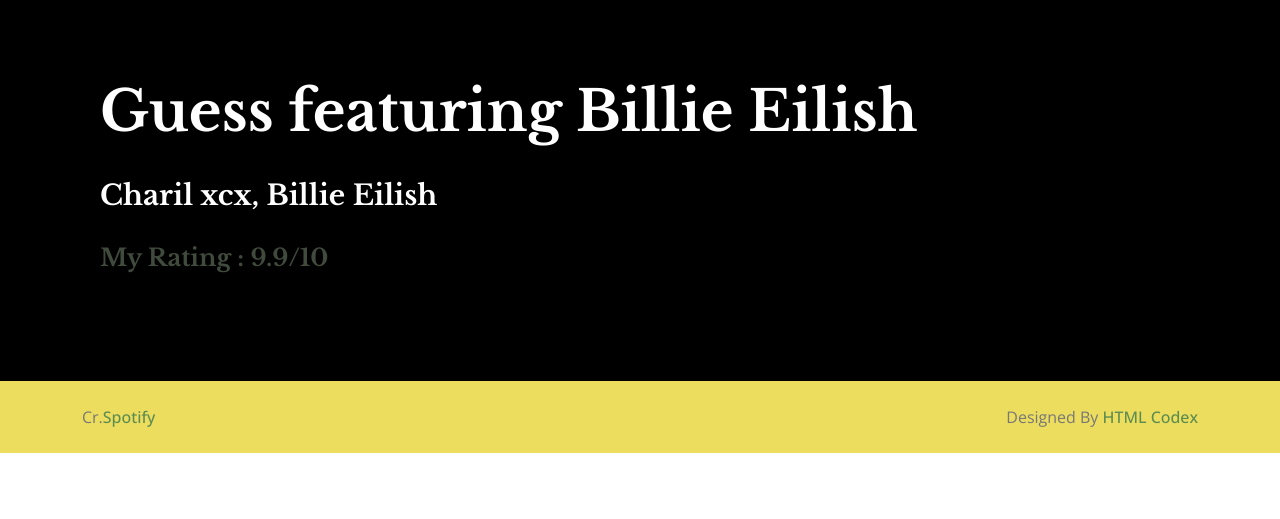
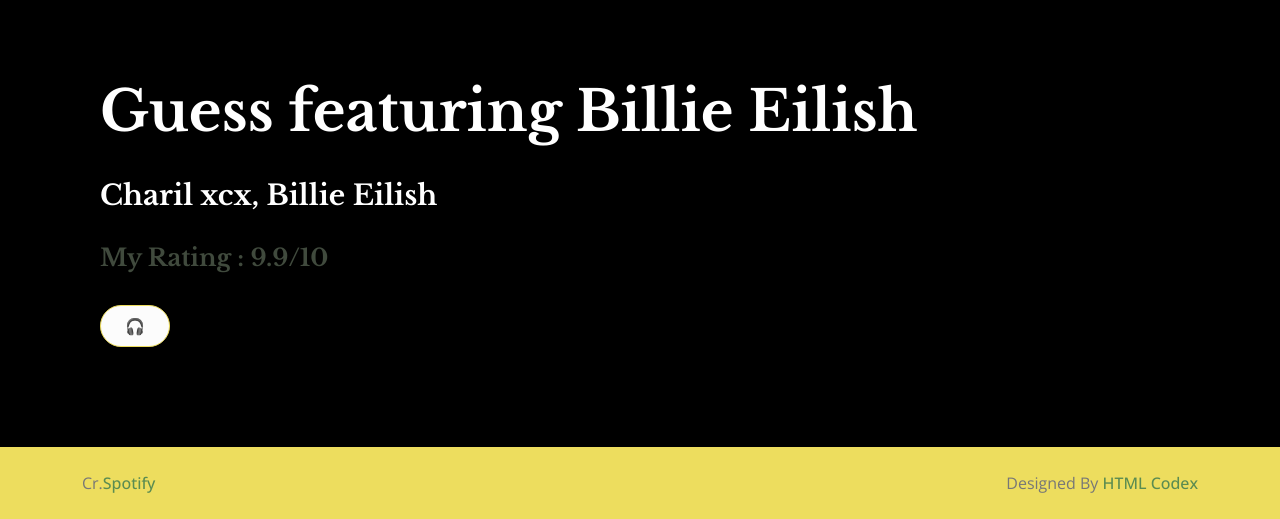
Before and after one commit to SEONMEEN/MYWEBSITE, a plain HTML site: page guess.html in a window 1280 px wide. Shown: the part 917-1436 px from the top of the page. Before the commit the page ends 1370 px from the top, so only its background shows below. Drawn offline with nearby package versions, Linux system fonts and the light colour scheme.

Commit message:
Add files via upload

```diff
--- a/guess.html
+++ b/guess.html
@@ -98,6 +98,8 @@
         <h3 style="color: white;">Charil xcx, Billie Eilish</h3>
         <br>
         <h4>My Rating : 9.9/10</h4>
+        <br>
+        <a class = 'musicbutton btn btn-secondary rounded-pill py-2 px-4' href="https://open.spotify.com/album/3rQE6GuZuvLF82h0o3Xqqd?si=6-ETLY_BTOCGMxgtw1ucew">🎧</a>
 
       </div>
       <script>
```
Also changed, not shown: newwomen.html (+2 -1 lines).
